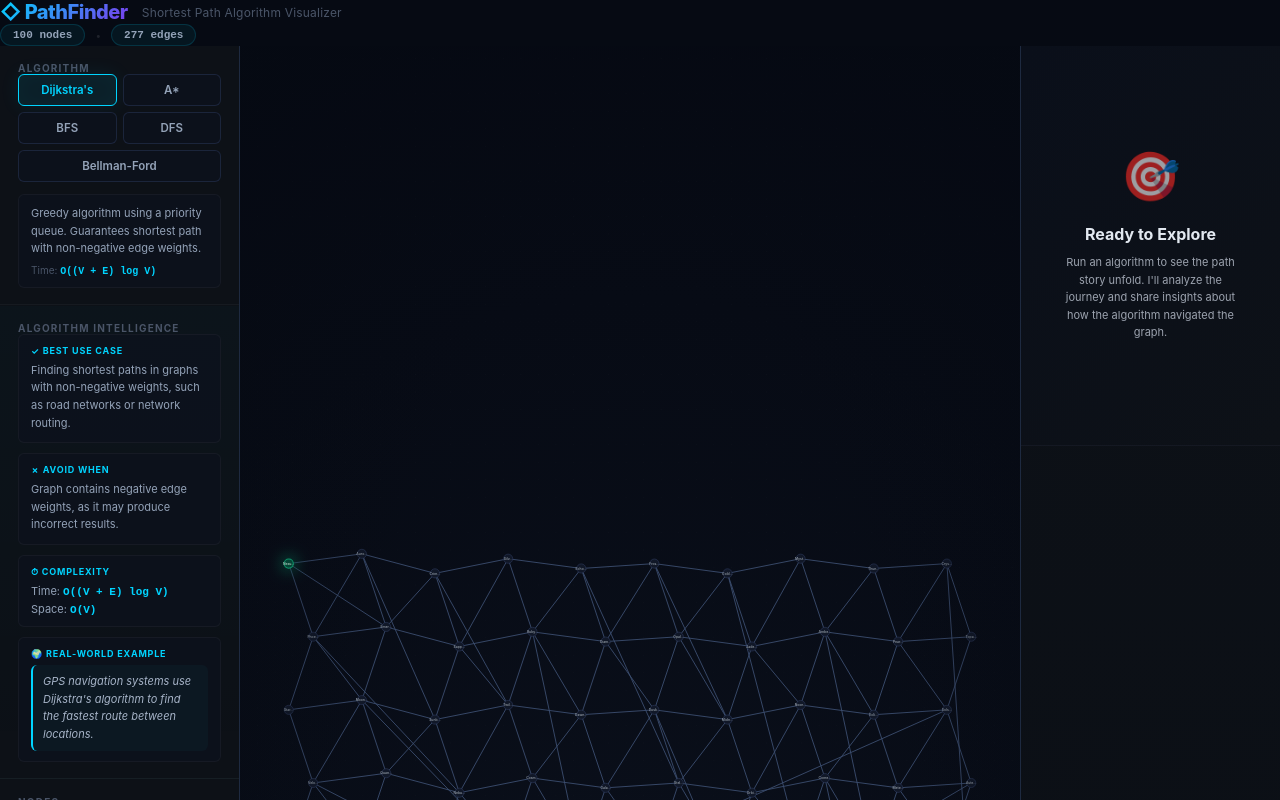
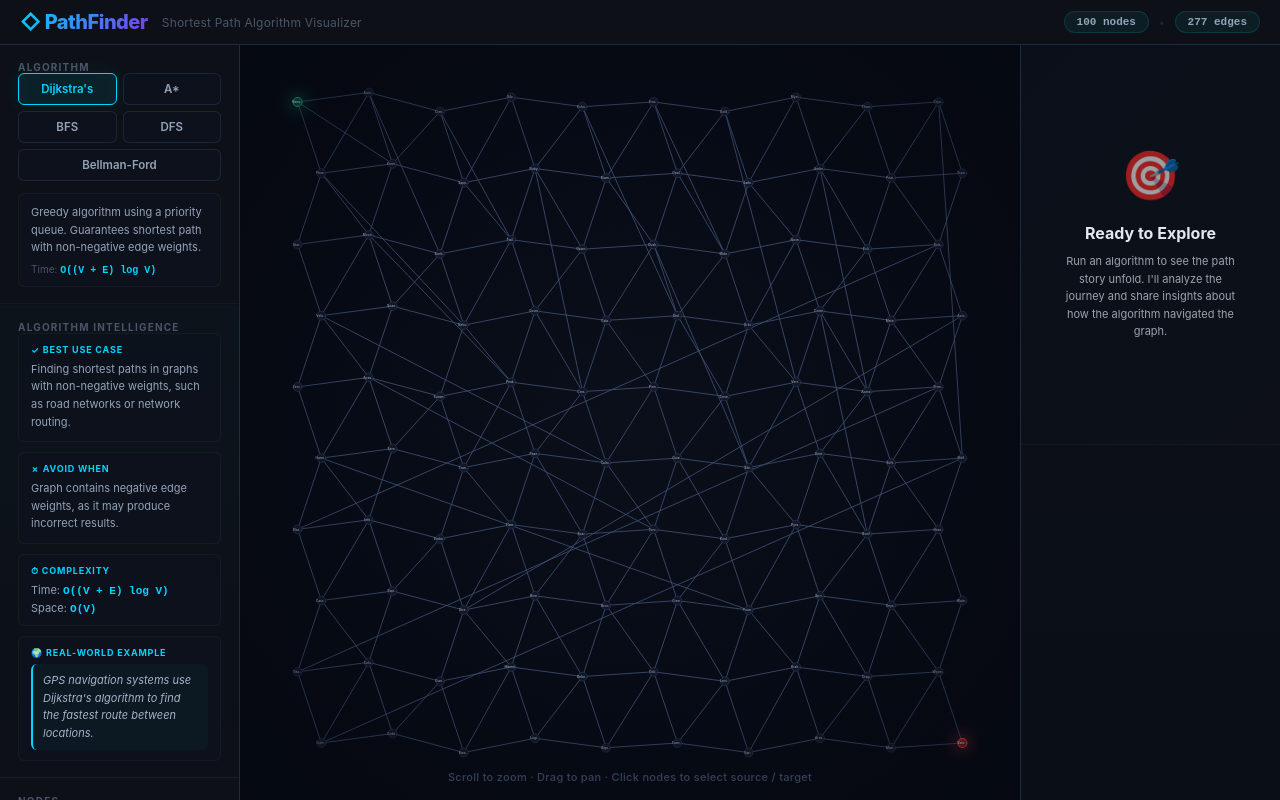
Before and after one commit to yagyaparasar/path-analyser, a React (Vite) app: page / in a window 1280 px wide. Built offline with nearby package versions, Linux system fonts and the light colour scheme.

Commit message:
"fix:layout"

```diff
--- a/src/App.css
+++ b/src/App.css
@@ -50,6 +50,11 @@ body {
   color: var(--text-primary);
   -webkit-font-smoothing: antialiased;
   -moz-osx-font-smoothing: grayscale;
+}
+
+#root {
+  width: 100%;
+  height: 100%;
 }
 
 button {
@@ -123,6 +128,28 @@ select {
 }
 
 /* ══════════════════ Layout ══════════════════ */
+
+/* ── App Shell ── */
+.app {
+  display: flex;
+  flex-direction: column;
+  height: 100vh;
+  width: 100vw;
+  overflow: hidden;
+}
+
+/* ── Header ── */
+.header {
+  display: flex;
+  align-items: center;
+  justify-content: space-between;
+  padding: 10px 20px;
+  background: #0d1117;
+  border-bottom: 1px solid #1e2a40;
+  flex-shrink: 0;
+  z-index: 10;
+}
+
 /* ── Sidebar ── */
 .sidebar {
   width: 240px;
@@ -130,9 +157,12 @@ select {
   background: #0d1117;
   border-right: 1px solid #1e2a40;
   overflow-y: auto;
+  overflow-x: hidden;
   display: flex;
   flex-direction: column;
   gap: 1px;
+  position: relative;
+  z-index: 5;
 }
 
 .sidebar-right {
@@ -154,16 +184,6 @@ select {
   background: #1e2a40;
   border-radius: 2px;
 }
-
-/*
-position: absolute;
-bottom: -1px;
-left: 0;
-right: 0;
-height: 1px;
-background: linear-gradient(90deg, transparent, var(--accent) 30%, var(--accent) 70%, transparent);
-opacity: 0.3;
-} */
 
 .header-left {
   display: flex;
@@ -304,7 +324,61 @@ opacity: 0.3;
 .main {
   display: flex;
   flex: 1;
+  min-height: 0;
   overflow: hidden;
+}
+
+/* ── Legend ── */
+.legend {
+  display: flex;
+  flex-direction: column;
+  gap: 6px;
+}
+
+.legend-item {
+  display: flex;
+  align-items: center;
+  gap: 8px;
+  font-size: 11px;
+  color: var(--text-secondary);
+  font-weight: 500;
+}
+
+.legend-dot {
+  width: 10px;
+  height: 10px;
+  border-radius: 50%;
+  flex-shrink: 0;
+}
+
+.legend-dot.source {
+  background: var(--green);
+  box-shadow: 0 0 6px rgba(16, 185, 129, 0.4);
+}
+
+.legend-dot.target {
+  background: var(--red);
+  box-shadow: 0 0 6px rgba(239, 68, 68, 0.4);
+}
+
+.legend-dot.enqueued {
+  background: var(--yellow);
+  box-shadow: 0 0 6px rgba(245, 158, 11, 0.4);
+}
+
+.legend-dot.visiting {
+  background: var(--purple);
+  box-shadow: 0 0 6px rgba(168, 85, 247, 0.4);
+}
+
+.legend-dot.visited {
+  background: var(--indigo);
+  box-shadow: 0 0 6px rgba(99, 102, 241, 0.4);
+}
+
+.legend-dot.path {
+  background: var(--accent);
+  box-shadow: 0 0 6px rgba(0, 212, 255, 0.4);
 }
 
 /* ── Panels ── */
```
